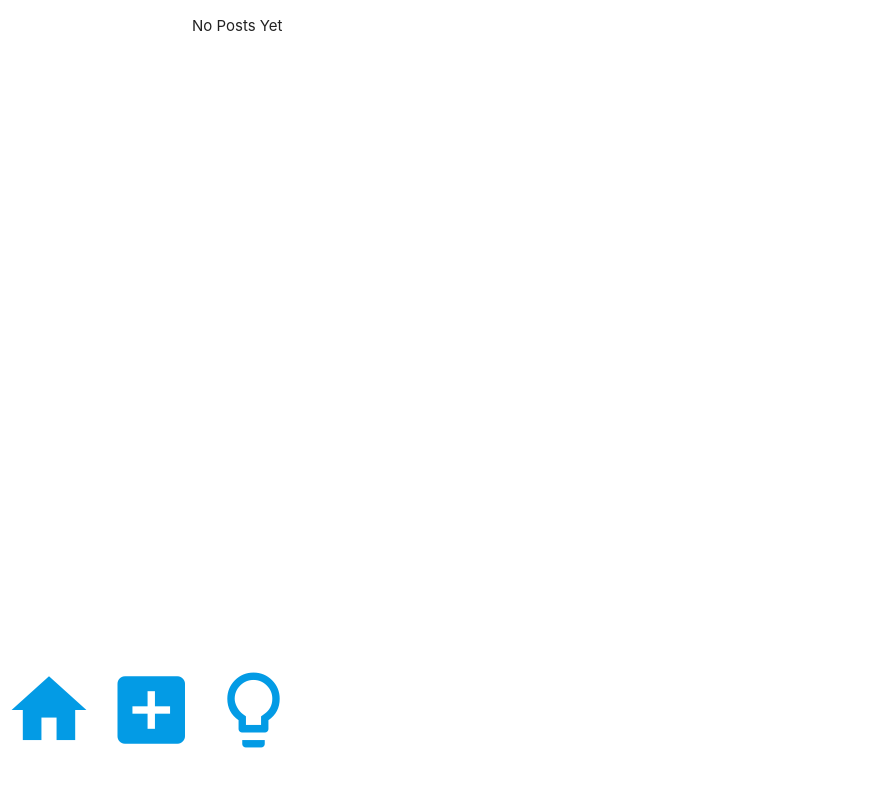
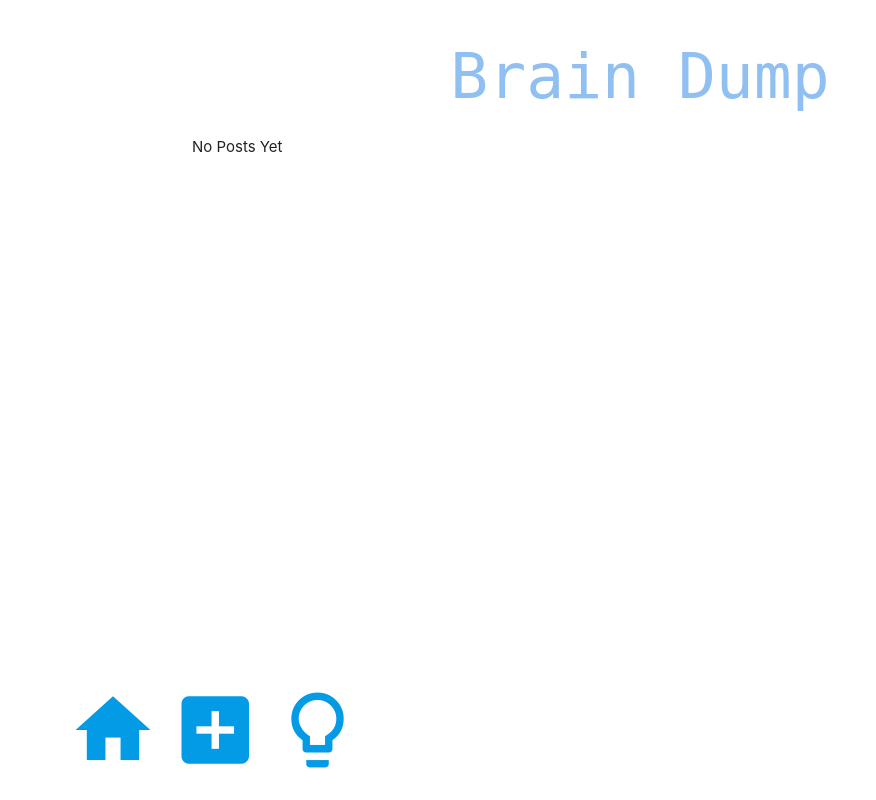
Before and after one commit to JennaRParker/brainDump, a Django app: page /home/ in a window 1280 px wide. Shown: the whole page, without its empty margins (0-876 px from the left). Run offline with Django 4.2, Linux system fonts and the light colour scheme; data that the repository does not hold is empty.

Commit message:
styles the nav bar

```diff
--- a/the_app/static/css/style.css
+++ b/the_app/static/css/style.css
@@ -4,10 +4,26 @@ footer {
     bottom: 0;
 }
 
+.row {
+    margin: 0;
+}
+
+ul {
+    margin-left: 8vh;
+    margin-right: 5vh
+}
+
 li {
     display: inline;
     display: inline-block;
     margin: .5vh
+}
+
+header {
+    color:#90c0f1;
+    text-align: center;
+    font-family: 'Share Tech Mono', monospace;
+    font-size: larger;
 }
 
 /* Home Page */
--- a/the_app/templates/base.html
+++ b/the_app/templates/base.html
@@ -14,6 +14,9 @@
 </head>
 
 <body>
+    <header>
+        <h1>Brain Dump</h1>
+    </header>
     <main class="container">{% block content %} {% endblock %}</main>
     <footer>
         <div class="row">
```
